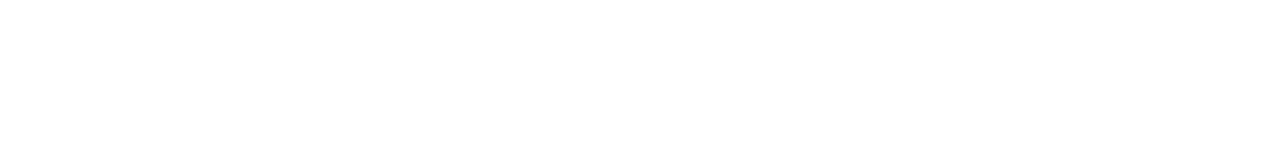
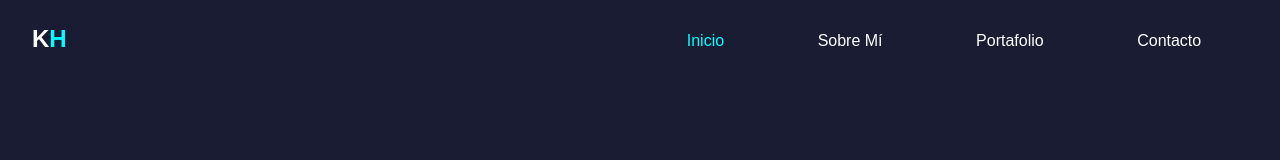
Before and after one commit to KarliiAndy/portafoliopersonal, a plain HTML site: page index.html in a window 1280 px wide. Drawn offline with Linux system fonts and the light colour scheme.

Commit message:
Realicé barra de menú

```diff
--- a/css/style.css
+++ b/css/style.css
@@ -0,0 +1,54 @@
+*{
+    margin: 0;
+    padding: 0;
+    box-sizing: border-box;
+}
+
+body {
+    font-family: Arial, Helvetica, sans-serif;
+}
+
+.superior {
+    width: 100vw;
+    height: 100vh;
+    background-color: #191c32;
+    color:#fff;
+}
+
+.barra {
+    display: flex;
+    justify-content: space-between;
+    padding: 2em;
+}
+.brand {
+    margin-top: -7px;
+}
+
+.brand span{
+    color: aqua;
+}
+
+.menu {
+    display: flex;
+    width: 50%;
+    justify-content: space-around;
+}
+.menu li{
+    list-style: none;
+}
+
+.menu a{
+    color: #fff;
+    text-decoration: none;
+    padding: 10px 20px;
+}
+
+.menu .activo {
+    color: aqua;
+}
+
+.menu a:hover {
+    background-color: aqua;
+    color: #191c32;
+
+}
--- a/index.html
+++ b/index.html
@@ -4,9 +4,31 @@
     <meta charset="UTF-8">
     <meta http-equiv="X-UA-Compatible" content="IE=edge">
     <meta name="viewport" content="width=device-width, initial-scale=1.0">
-    <title>Document</title>
+    <title>Portafolio</title>
+    <link rel="stylesheet" href="css/style.css">
 </head>
 <body>
+    <div class="superior">
+        <header>
+            <nav class="barra" >
+                <div class="brand">
+                    <h2>K<span>H</span></h2>
+                </div>
+
+                <ul class="menu">
+                    <li ><a class="activo" href="#">Inicio</a></li>
+                    <li><a href="#">Sobre Mí</a></li>
+                    <li><a href="#">Portafolio</a></li>
+                    <li><a href="#">Contacto</a></li>
+                </ul>
+
+
+            </nav>
+        </header>
+
+
+    </div>
+
 
 </body>
 </html>
```
